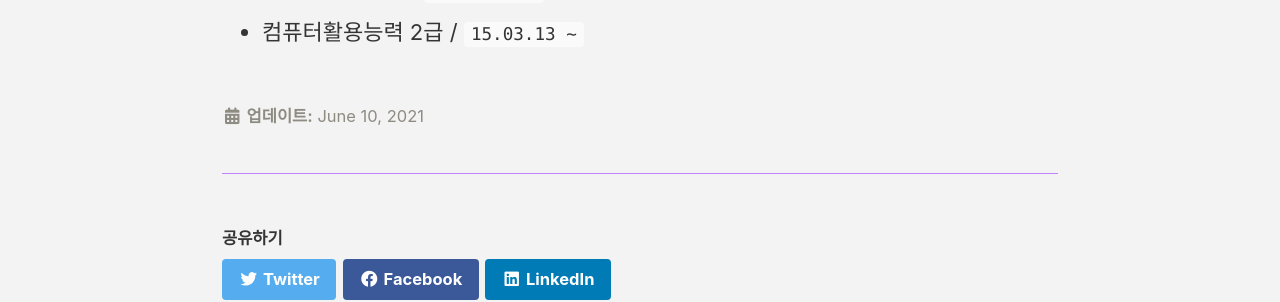
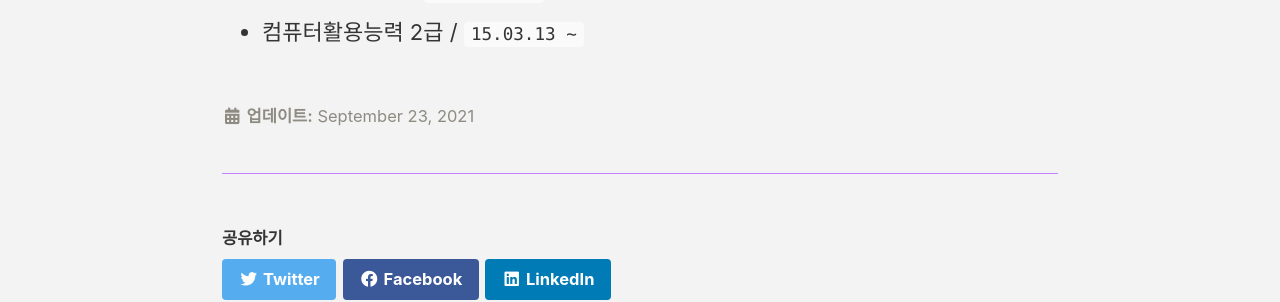
Before and after one commit to Amylo-jh/Amylo-blog, a Jekyll site: the page built from _pages/about.md, in a window 1280 px wide. Shown: the part 1427-1729 px from the top of the page. Built offline with Jekyll 4.4.1, drawn with Linux system fonts in a browser that asks for light colours; cached includes are drawn as plain includes; comment, search, counter and statistics services are not loaded; part of the change alters nothing that is shown.

```diff
--- a/_pages/about.md
+++ b/_pages/about.md
@@ -7,7 +7,7 @@ title: "About Me / CV"
 gallery:
  - url: /assets/images/about/amylo_nohands.png
    image_path: /assets/images/about/amylo_nohands.png
-last_modified_at: 2021-06-10T03:25
+last_modified_at: 2021-09-23T00:09
 ---
 <!--
 안녕하세요! ---가 하고 싶은 개발자 -입니다.
```
